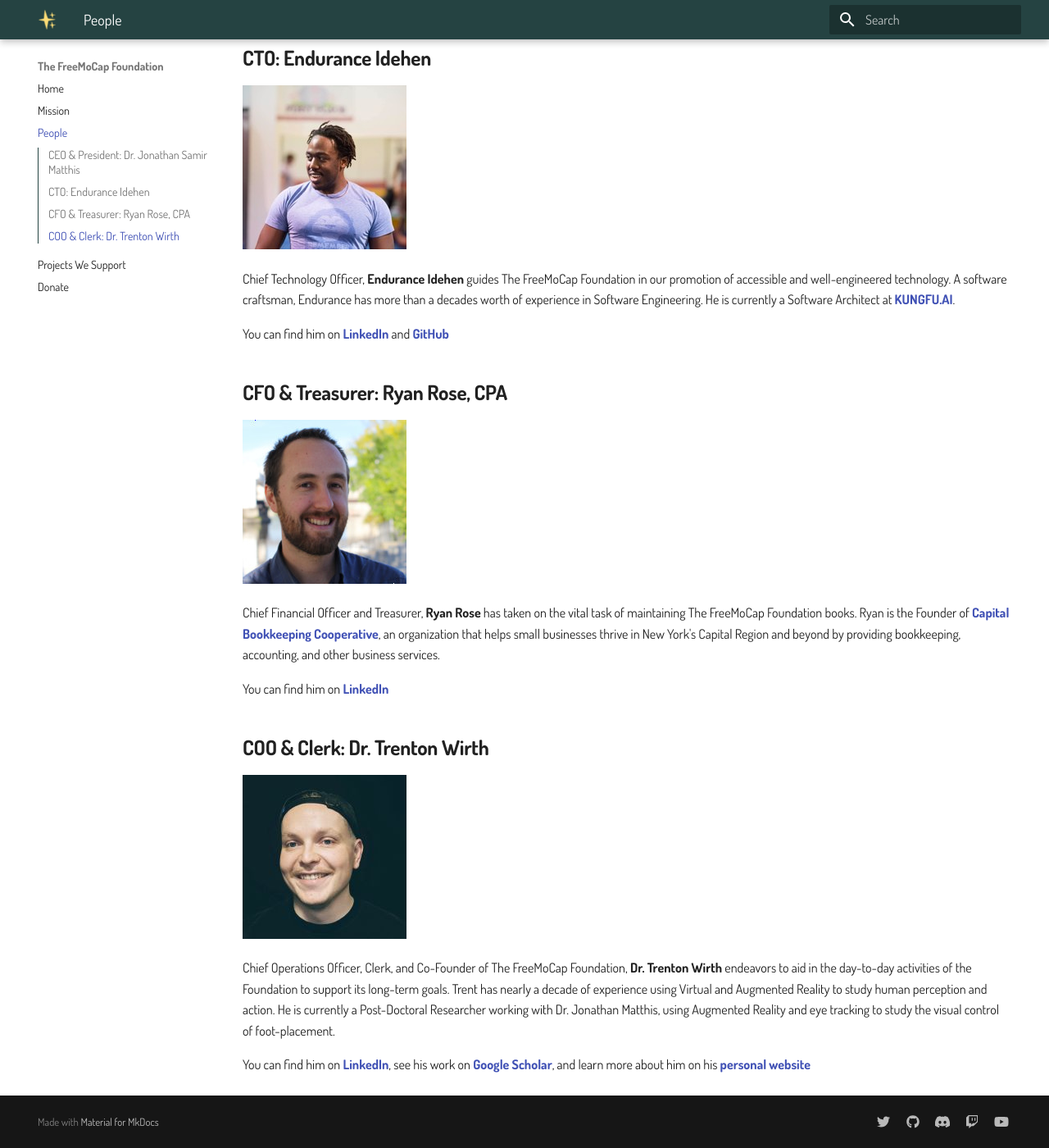
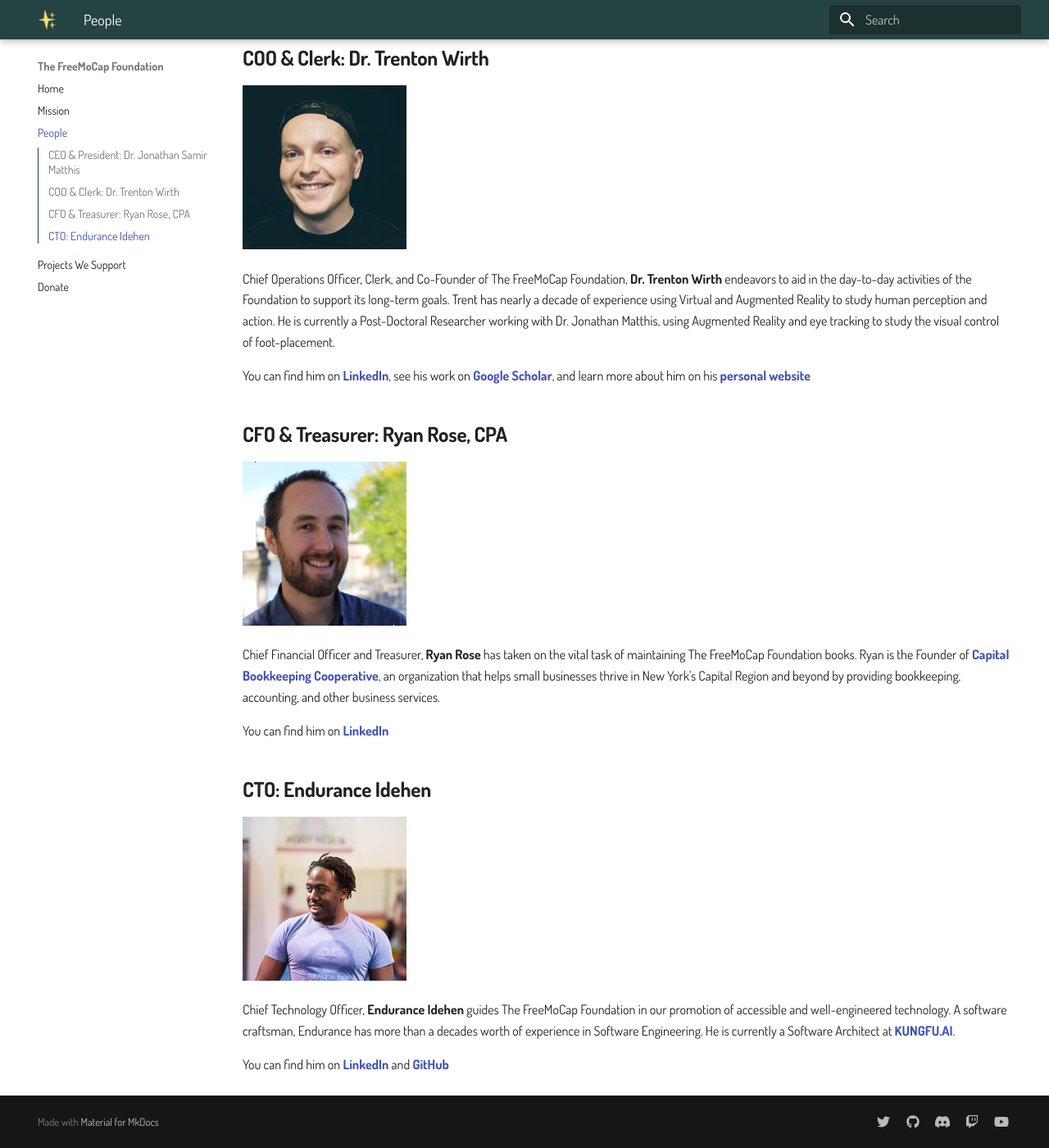
Before and after one commit to freemocap/freemocapfoundation_dot_org, an MkDocs documentation site: the page built from docs/people.md, in a window 1280 px wide and 1400 px high, scrolled down 585 px. Shown: the whole window at 82% size. Built offline with MkDocs 1.6.1 and Material for MkDocs 9.7.7, drawn with Linux system fonts in a browser that asks for light colours; some of the changed lines change nothing that is shown.

Commit message:
re-ordering folks

```diff
--- a/docs/people.md
+++ b/docs/people.md
@@ -7,12 +7,14 @@
 
 You can find him on [**Twitter**](https://twitter.com/JonMatthis), see his work on [**Google Scholar**](https://scholar.google.com/citations?user=mjYexjAAAAAJ&hl=en), and learn more about him on his [**personal website**](https://jonmatthis.com/)
 
-## **CTO: Endurance Idehen**
-![Alt text](assets/profile_pics/endurance_profile.jpg)
+## **COO & Clerk: Dr. Trenton Wirth**
 
-Chief Technology Officer, **Endurance Idehen** guides The FreeMoCap Foundation in our promotion of accessible and well-engineered technology. A software craftsman, Endurance has more than a decades worth of experience in Software Engineering. He is currently a Software Architect at [**KUNGFU.AI**](https://www.kungfu.ai/).
+![Alt text](assets/profile_pics/trent_profile.JPG)
 
-You can find him on [**LinkedIn**](https://www.linkedin.com/in/endurance-idehen-63a48338/) and [**GitHub**](https://github.com/endurance)
+Chief Operations Officer, Clerk, and Co-Founder of The FreeMoCap Foundation, **Dr. Trenton Wirth** endeavors to aid in the day-to-day activities of the Foundation to support its long-term goals. Trent has nearly a decade of experience using Virtual and Augmented Reality to study human perception and action. He is currently a Post-Doctoral Researcher working with Dr. Jonathan Matthis, using Augmented Reality and eye tracking to study the visual control of foot-placement.
+
+You can find him on [**LinkedIn**](https://www.linkedin.com/in/trenton-wirth-1204a8aa/), see his work on [**Google Scholar**](https://scholar.google.com/citations?user=HdJAPMkAAAAJ&hl=en), and learn more about him on his [**personal website**](https://wirthtd.com/)
+
 ## **CFO & Treasurer: Ryan Rose, CPA**
 ![Alt text](assets/profile_pics/ryan_profile.jpg)
 
@@ -20,10 +22,9 @@ Chief Financial Officer and Treasurer, **Ryan Rose** has taken on the vital task
 
 You can find him on [**LinkedIn**](https://www.linkedin.com/in/ry-ro/)
 
-## **COO & Clerk: Dr. Trenton Wirth**
+## **CTO: Endurance Idehen**
+![Alt text](assets/profile_pics/endurance_profile.jpg)
 
-![Alt text](assets/profile_pics/trent_profile.JPG)
+Chief Technology Officer, **Endurance Idehen** guides The FreeMoCap Foundation in our promotion of accessible and well-engineered technology. A software craftsman, Endurance has more than a decades worth of experience in Software Engineering. He is currently a Software Architect at [**KUNGFU.AI**](https://www.kungfu.ai/).
 
-Chief Operations Officer, Clerk, and Co-Founder of The FreeMoCap Foundation, **Dr. Trenton Wirth** endeavors to aid in the day-to-day activities of the Foundation to support its long-term goals. Trent has nearly a decade of experience using Virtual and Augmented Reality to study human perception and action. He is currently a Post-Doctoral Researcher working with Dr. Jonathan Matthis, using Augmented Reality and eye tracking to study the visual control of foot-placement.
-
-You can find him on [**LinkedIn**](https://www.linkedin.com/in/trenton-wirth-1204a8aa/), see his work on [**Google Scholar**](https://scholar.google.com/citations?user=HdJAPMkAAAAJ&hl=en), and learn more about him on his [**personal website**](https://wirthtd.com/)
+You can find him on [**LinkedIn**](https://www.linkedin.com/in/endurance-idehen-63a48338/) and [**GitHub**](https://github.com/endurance)
```
